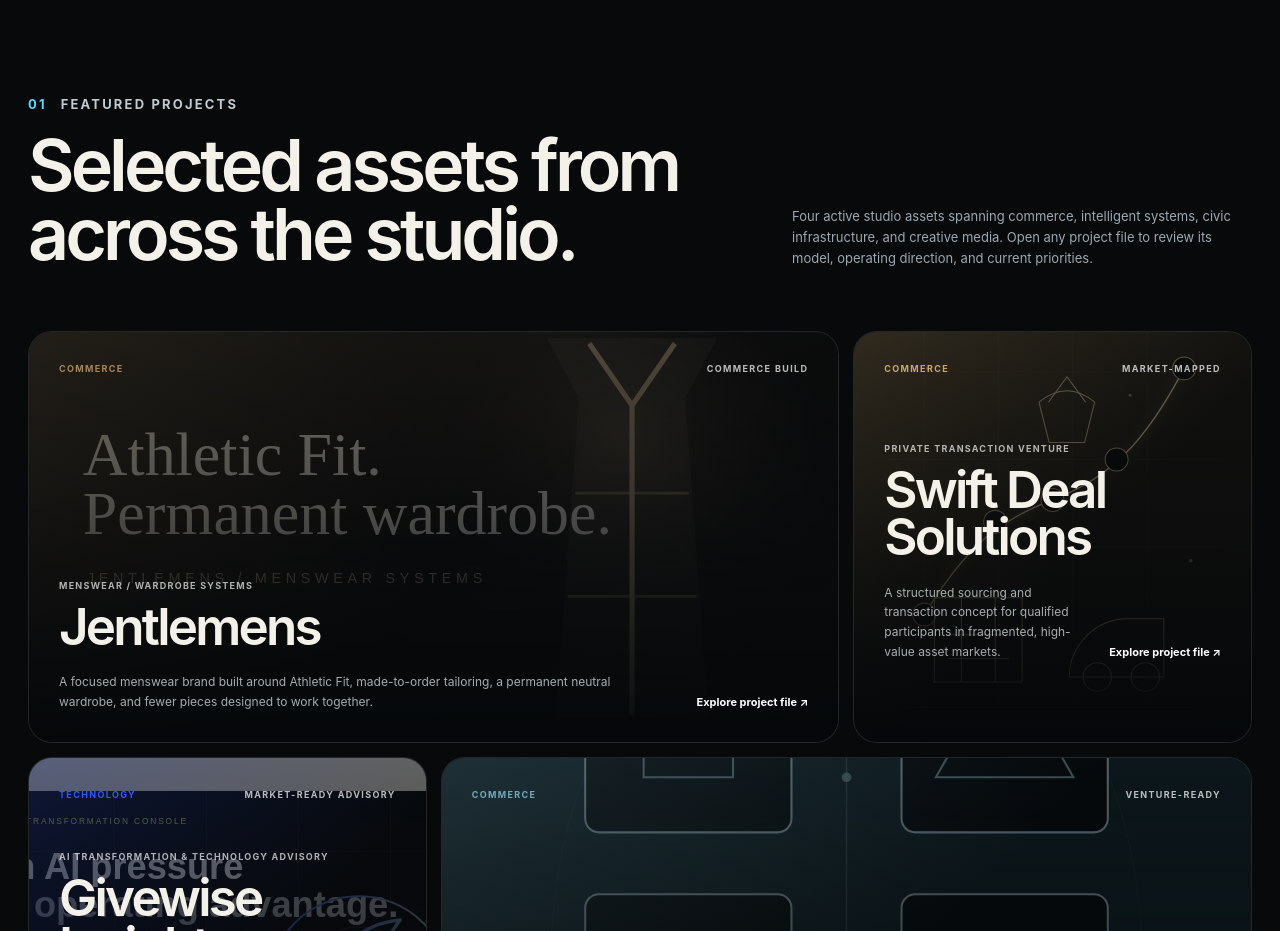
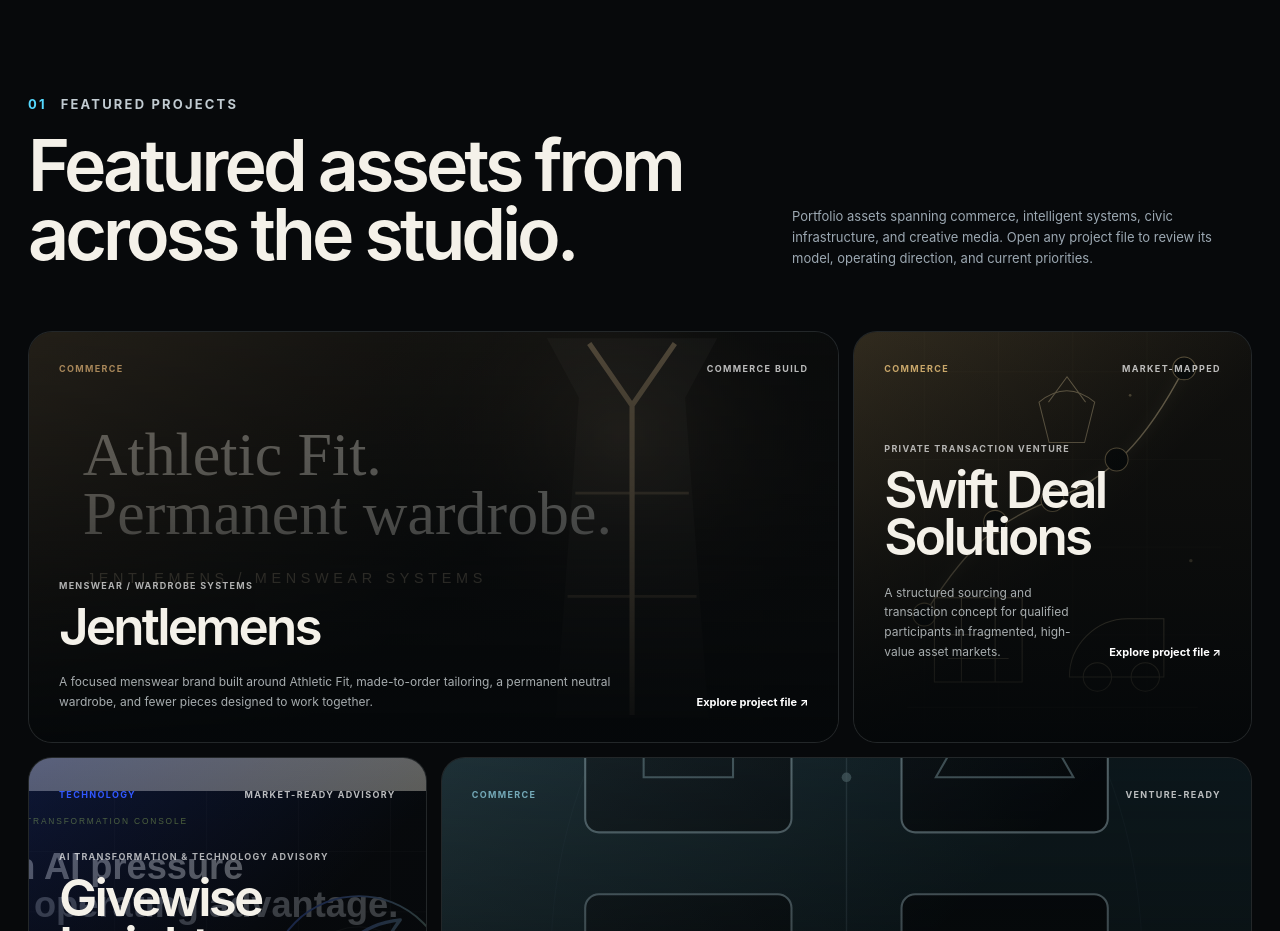
Before and after one commit to josephjilovec/josephjilovec, a Next.js app: page / in a window 1280 px wide. Shown: the part 960-1891 px from the top of the page. Built offline with nearby package versions, Linux system fonts and the light colour scheme.

Commit message:
Update section heading and note text in page.tsx

```diff
--- a/app/page.tsx
+++ b/app/page.tsx
@@ -12,8 +12,8 @@ export default function Home() {
 
       <section className="section worlds-section">
         <div className="worlds-header">
-          <SectionHeading index="01" eyebrow="Featured projects" title="Selected assets from across the studio." />
-          <p className="worlds-note">Four active studio assets spanning commerce, intelligent systems, civic infrastructure, and creative media. Open any project file to review its model, operating direction, and current priorities.</p>
+          <SectionHeading index="01" eyebrow="Featured projects" title="Featured assets from across the studio." />
+          <p className="worlds-note">Portfolio assets spanning commerce, intelligent systems, civic infrastructure, and creative media. Open any project file to review its model, operating direction, and current priorities.</p>
         </div>
 
         <FeaturedProjects />
```
